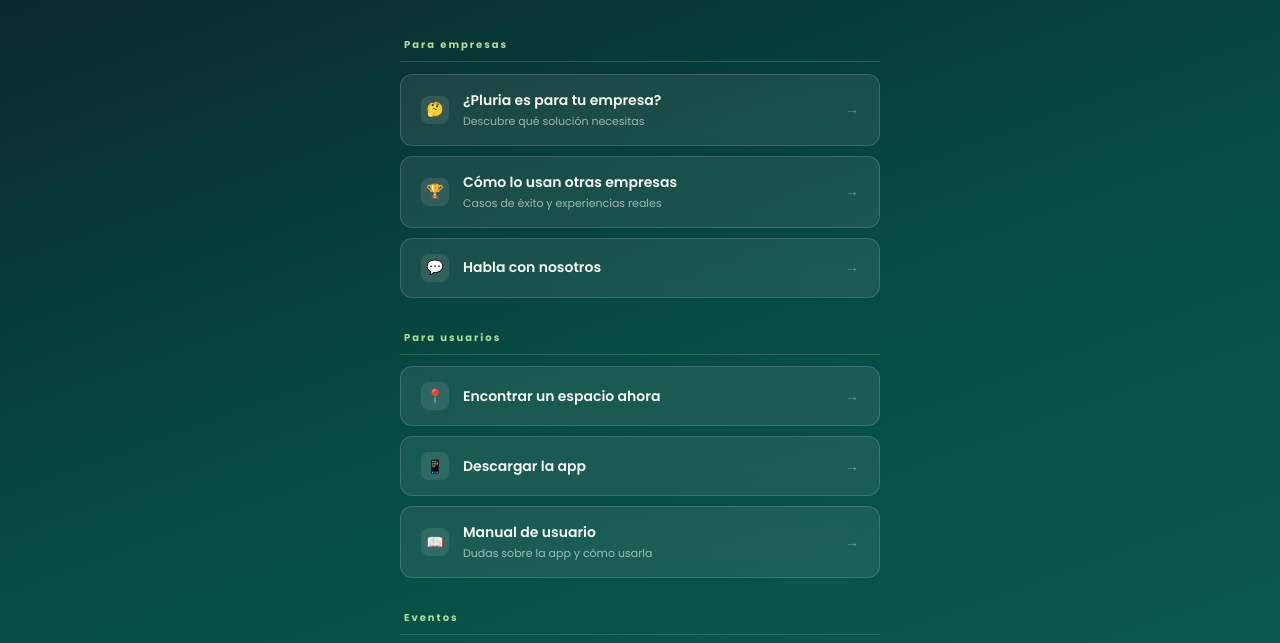
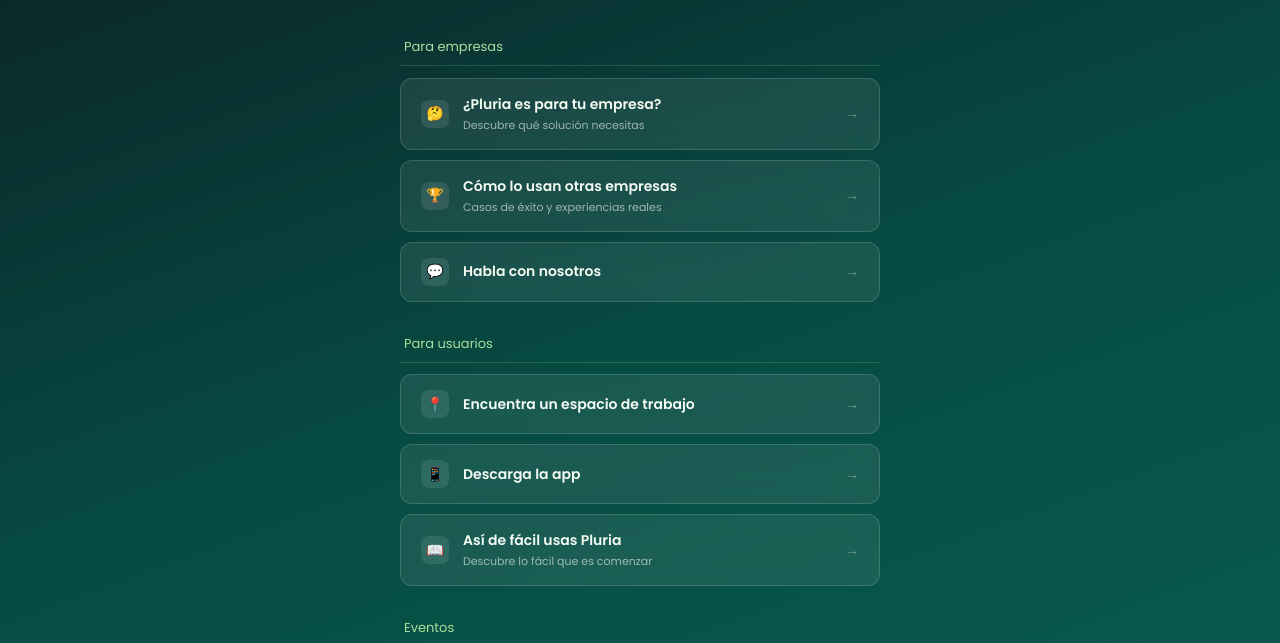
Before and after one commit to Bet-marketing/welcome-pluria, a plain HTML site: page index.html in a window 1280 px wide. Shown: the part 139-782 px from the top of the page. Drawn offline with Linux system fonts and the light colour scheme.

Commit message:
Update index.html

```diff
--- a/index.html
+++ b/index.html
@@ -21,7 +21,7 @@
     .logo-img { height: 36px; width: auto; display: block; margin: 0 auto 12px; }
     .brand-tagline { font-size: 15px; font-weight: 400; color: #F4FBF2; opacity: 0.85; margin-bottom: 5px; }
     .brand-sub { font-size: 10px; font-weight: 700; letter-spacing: 2px;  color: #A9DF9D; }
-    .section-label { font-size: 10px; font-weight: 700; letter-spacing: 2px;  color: #A9DF9D; margin: 2rem 0 0.5rem 4px; }
+    .section-label { font-size: 13px; font-weight: 400; letter-spacing: 0; color: #A9DF9D; margin: 2rem 0 0.5rem 4px; }
     .divider { height: 0.5px; background: rgba(169,223,157,0.2); margin-bottom: 0.75rem; }
     .link-btn {
       display: flex;
@@ -86,19 +86,19 @@
 
     <a href="https://pluria.co/es/espacios" class="link-btn" target="_blank" rel="noopener">
       <div class="btn-icon">📍</div>
-      <span class="btn-label">Encontrar un espacio ahora</span>
+      <span class="btn-label">Encuentra un espacio de trabajo</span>
       <span class="btn-arrow">→</span>
     </a>
 
     <a href="https://pluria.co/ro/download-app" class="link-btn" target="_blank" rel="noopener">
       <div class="btn-icon">📱</div>
-      <span class="btn-label">Descargar la app</span>
+      <span class="btn-label">Descarga la app</span>
       <span class="btn-arrow">→</span>
     </a>
 
     <a href="#" class="link-btn" target="_blank" rel="noopener">
       <div class="btn-icon">📖</div>
-      <span class="btn-label">Manual de usuario<span class="btn-sub">Dudas sobre la app y cómo usarla</span></span>
+      <span class="btn-label">Así de fácil usas Pluria<span class="btn-sub">Descubre lo fácil que es comenzar</span></span>
       <span class="btn-arrow">→</span>
     </a>
 
```
